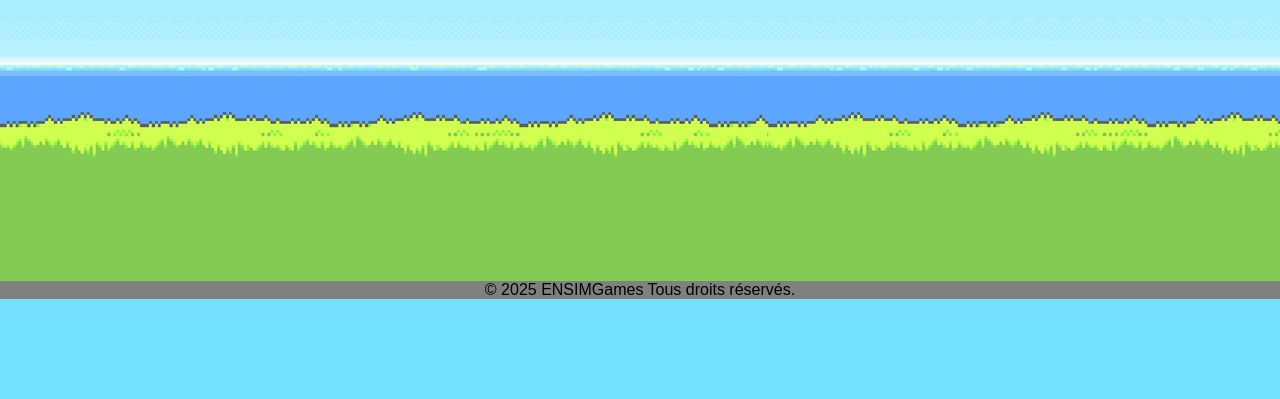
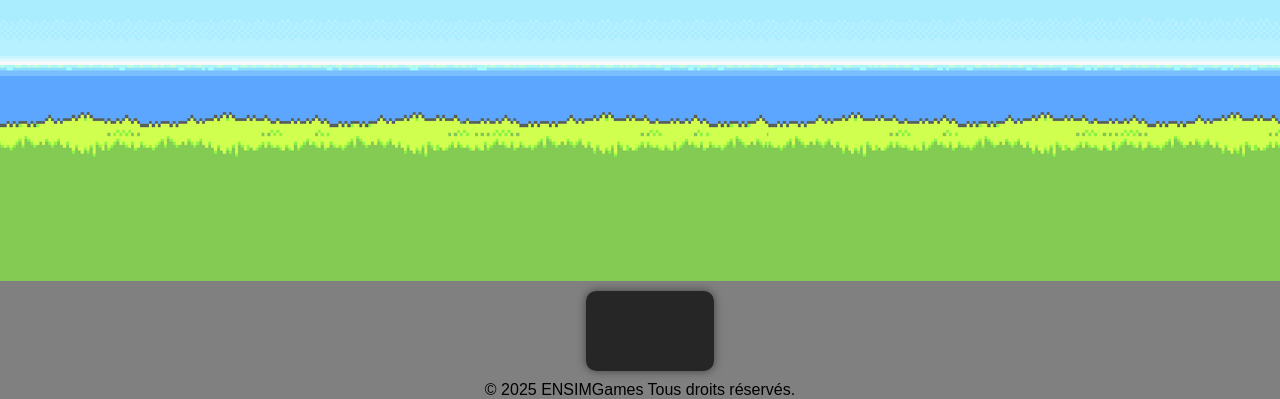
Before and after one commit to dylanmarty/ProgramationWeb, a PHP site: page /flappy_Bird.php in a window 1280 px wide. Shown: the part 567-966 px from the top of the page. Before the commit the page ends 866 px from the top, so only its background shows below. Run offline with PHP 8.4, Linux system fonts and the light colour scheme.

Commit message:
mise en forme des scores

```diff
--- a/CSS/flappy_Bird.css
+++ b/CSS/flappy_Bird.css
@@ -65,6 +65,25 @@
     margin: 10px;
 }
 
+.scoreboard {
+    position: relative;
+    left: 45%;
+    width: 10%;
+    font-size: 24px;
+    font-weight: bold;
+    color: white;
+    background: rgba(0, 0, 0, 0.7);
+    padding: 15px 30px;
+    border-radius: 10px;
+    box-shadow: 0 0 10px rgba(0, 0, 0, 0.5);
+    text-align: center;
+    line-height: 24px;
+}
+
+.score-change {
+    animation: pulse 0.5s;
+}
+
 .score_val {
     color: gold;
     font-weight: bold;
--- a/CSS/snake.css
+++ b/CSS/snake.css
@@ -18,6 +18,11 @@
     left: 50%;
     transform: translate(-50%, -50%);
     text-align: center;
+}
+
+
+.score-change {
+    animation: pulse 0.5s;
 }
 
 .message {
--- a/ConfigBaseDonnees.php
+++ b/ConfigBaseDonnees.php
@@ -3,4 +3,4 @@
 $host = "localhost"; // ou l'adresse du serveur de la base de données
 $dbname = "jeux_videos";
 $username = "root";
-$password = "toto";
+$password = "";
--- a/flappy_Bird.php
+++ b/flappy_Bird.php
@@ -19,7 +19,7 @@
         Entrer pour commencer le jeu <p><span style="color: red;">&uarr;</span>Flêche haut pour controler</p>
 
     </div>
-    <div class="score">
+    <div class="score scoreboard ">
         <span class="score_title"></span>
         <span class="score_val" id="score"></span>
     </div>
@@ -27,8 +27,8 @@
     <script src="js/envoyerScore.js"></script>
 
     <?php
-  include 'php/PiedPage.php';  // Inclure la barre de navigation
-  ?>
+    include 'php/PiedPage.php';  // Inclure la barre de navigation
+    ?>
 </body>
 
 </html>
--- a/snake.php
+++ b/snake.php
@@ -31,8 +31,8 @@
     <script src="js/snake.js"></script>
     <script src="js/envoyerScore.js"></script>
     <?php
-  include 'php/PiedPage.php';  // Inclure la barre de navigation
-  ?>
+    include 'php/PiedPage.php';  // Inclure la barre de navigation
+    ?>
 </body>
 
 </html>
```
Also changed, not shown: 2048.php (+5 -3 lines), CSS/2048.css (+16 -0 lines), CSS/Navigation.css (+63 -8 lines), img/background.jpg (added).
